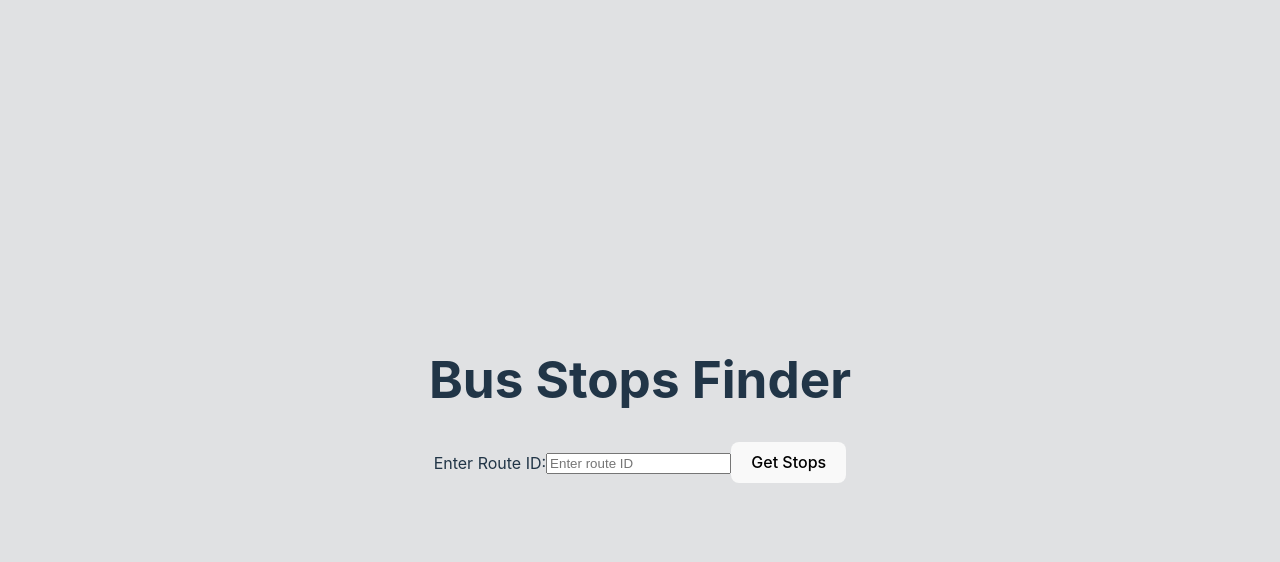
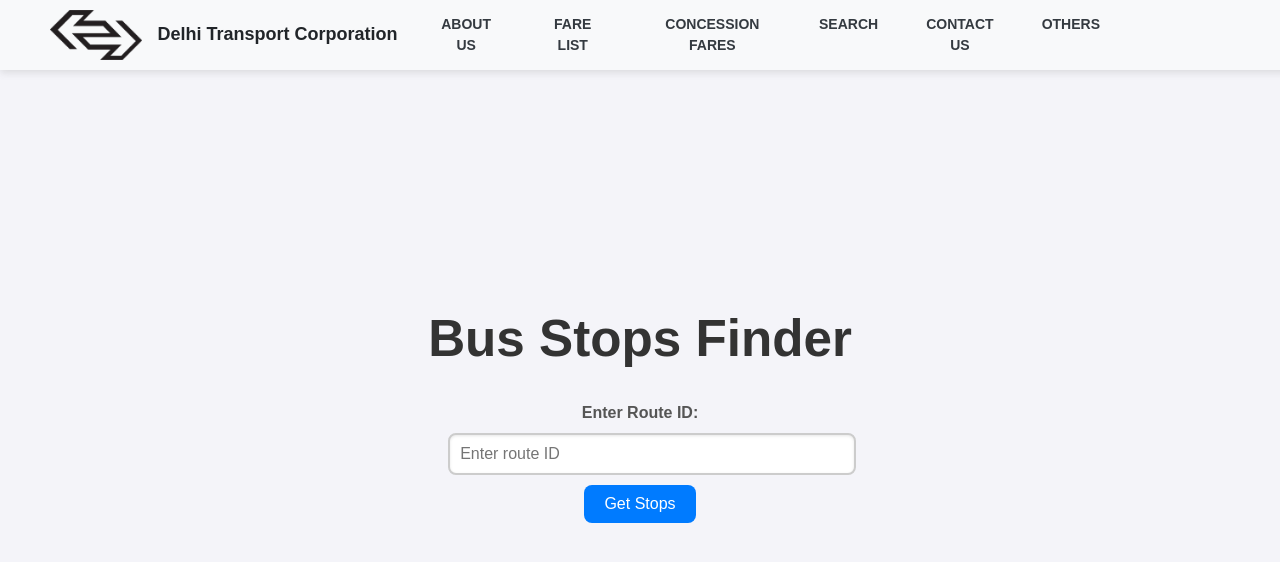
Before and after one commit to karthipannerselvam/user-route_rationalization, a Vue app in the folder user_page/: page /routes in a window 1280 px wide. Shown: the top 562 px of the page. Built offline with nearby package versions, Linux system fonts and the light colour scheme.

Commit message:
created a routes page

```diff
--- a/user_page/src/views/routes.vue
+++ b/user_page/src/views/routes.vue
@@ -1,5 +1,6 @@
 <template>
   <div>
+    <topbar />
     <h1>Bus Stops Finder</h1>
 
     <!-- Input for Route ID -->
@@ -37,8 +38,14 @@
 import axios from "axios";
 import L from "leaflet";
 import "leaflet/dist/leaflet.css";
+import topbar from "../components/topbar.vue";
 
 export default {
+  components: {
+
+     topbar
+
+   },
   data() {
     return {
       routeId: null, // Input for route ID
@@ -130,36 +137,155 @@ export default {
 </script>
 
 <style>
-.map-container {
+/* General Styling */
+body {
+  font-family: 'Arial', sans-serif;
+  background-color: #f4f4f9;
+  margin: 0;
+  padding: 0;
+  color: #333;
+}
+
+h1, h2, h3 {
+  color: #333;
+  text-align: center;
+}
+
+/* Container */
+div {
+  margin: 0 auto;
+  padding: 0 20px;
+}
+
+/* Input and Button Styles */
+label {
+  font-weight: bold;
+  display: block;
+  margin-bottom: 8px;
+  color: #555;
+}
+
+input[type="number"] {
   width: 100%;
-  height: 500px;
+  max-width: 400px;
+  padding: 10px;
+  border: 2px solid #ccc;
+  border-radius: 8px;
+  font-size: 16px;
+  transition: border-color 0.3s ease;
+  outline: none;
+  box-shadow: inset 0 1px 3px rgba(0, 0, 0, 0.1);
+}
+
+input[type="number"]:focus {
+  border-color: #007BFF;
+  box-shadow: 0 0 8px rgba(0, 123, 255, 0.3);
+}
+
+button {
+  background-color: #007BFF;
+  color: #fff;
+  padding: 10px 20px;
+  border: none;
+  border-radius: 8px;
+  font-size: 16px;
+  cursor: pointer;
+  transition: background-color 0.3s ease, transform 0.2s ease;
+  margin-top: 10px;
+}
+
+button:hover {
+  background-color: #0056b3;
+  transform: translateY(-2px);
+}
+
+/* Loading Indicator */
+.loading {
+  text-align: center;
+  font-size: 18px;
+  color: #666;
   margin: 20px 0;
-  border: 1px solid #ddd;
+}
+
+/* Error Message */
+.error {
+  text-align: center;
+  color: #d9534f;
+  font-weight: bold;
+  margin-top: 10px;
+  padding: 10px;
+  background-color: #f2dede;
+  border: 1px solid #ebccd1;
   border-radius: 8px;
 }
 
-.error {
-  color: red;
-  margin-top: 10px;
+/* Map Container */
+.map-container {
+  width: 100%;
+  max-width: 1000px;
+  height: 500px;
+  margin: 20px auto;
+  border: none;
+  border-radius: 12px;
+  box-shadow: 0 4px 8px rgba(0, 0, 0, 0.1);
+  overflow: hidden;
 }
 
+/* Stops List */
 .stops-list {
-  margin-top: 20px;
-  padding: 10px;
+  margin: 20px auto;
+  padding: 15px;
+  background-color: #fff;
   border: 1px solid #ddd;
-  color: #333;
   border-radius: 8px;
-  background-color: #f9f9f9;
+  box-shadow: 0 2px 4px rgba(0, 0, 0, 0.1);
+  max-width: 600px;
 }
+
+.stops-list h3 {
+  text-align: center;
+  color: #007BFF;
+  margin-bottom: 10px;
+}
+
 .stops-list ul {
-  list-style-type: none;
+  list-style: none;
+  margin: 0;
   padding: 0;
 }
+
 .stops-list li {
-  padding: 5px 0;
+  padding: 10px;
+  margin: 5px 0;
   border-bottom: 1px solid #ddd;
+  display: flex;
+  justify-content: space-between;
+  align-items: center;
+  transition: background-color 0.3s ease;
 }
+
 .stops-list li:last-child {
   border-bottom: none;
 }
+
+.stops-list li:hover {
+  background-color: #f8f9fa;
+  cursor: pointer;
+}
+
+/* Responsive Design */
+@media (max-width: 768px) {
+  input[type="number"], button {
+    width: 100%;
+  }
+
+  .map-container {
+    height: 400px;
+  }
+
+  .stops-list {
+    max-width: 100%;
+  }
+}
+
 </style>
```
